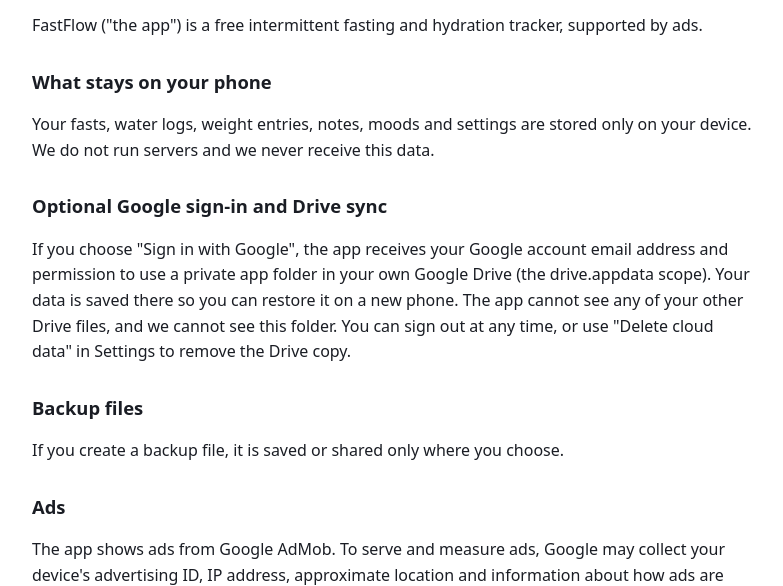
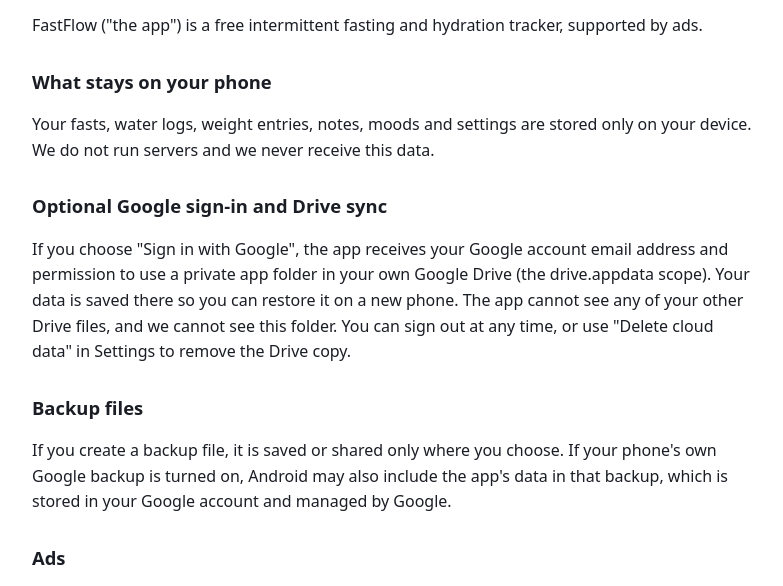
Before and after one commit to ladejtech/fastflow-privacy, a plain HTML site: page index.html in a window 1280 px wide. Shown: the part 137-723 px from the top of the page, without its empty margins (248-1031 px from the left). Drawn offline with Linux system fonts and the light colour scheme.

Commit message:
Mention Android's own Google backup in the privacy policy
Co-Authored-By: Claude Opus 5.5 <noreply@anthropic.com>

```diff
--- a/index.html
+++ b/index.html
@@ -20,7 +20,7 @@
 <h2>Optional Google sign-in and Drive sync</h2>
 <p>If you choose &quot;Sign in with Google&quot;, the app receives your Google account email address and permission to use a private app folder in your own Google Drive (the drive.appdata scope). Your data is saved there so you can restore it on a new phone. The app cannot see any of your other Drive files, and we cannot see this folder. You can sign out at any time, or use &quot;Delete cloud data&quot; in Settings to remove the Drive copy.</p>
 <h2>Backup files</h2>
-<p>If you create a backup file, it is saved or shared only where you choose.</p>
+<p>If you create a backup file, it is saved or shared only where you choose. If your phone&#x27;s own Google backup is turned on, Android may also include the app&#x27;s data in that backup, which is stored in your Google account and managed by Google.</p>
 <h2>Ads</h2>
 <p>The app shows ads from Google AdMob. To serve and measure ads, Google may collect your device&#x27;s advertising ID, IP address, approximate location and information about how ads are viewed. In the EEA, UK, Switzerland and other regions that require it, you are asked for consent first and can change your choice at any time in Settings → Ad privacy choices. You can also reset or delete your advertising ID in your phone&#x27;s settings. Google&#x27;s practices are described at <a href="https://policies.google.com/technologies/partner-sites">https://policies.google.com/technologies/partner-sites</a></p>
 <h2>Notifications</h2>
```
